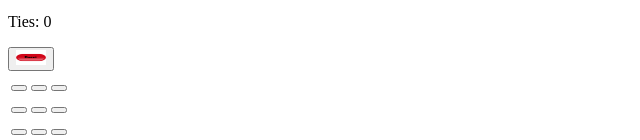
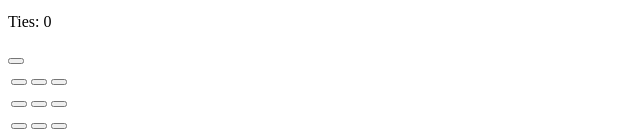
Before and after one commit to TMitt8/TicTacToe, a plain HTML site: page index.html in a window 1280 px wide. Shown: the part 206-346 px from the top of the page, without its empty margins (0-640 px from the left). Drawn offline with Linux system fonts and the light colour scheme.

Commit message:
Update index.html

```diff
--- a/index.html
+++ b/index.html
@@ -14,7 +14,6 @@
             <p id = "losses"> Losses: 0</p>
             <p id = ties> Ties: 0</p>
             <button id = "reset">
-                <img alt = "Button image" src = "Reset.png" width = "30" height = "15   ">
             </button>
 
         </div>
```
